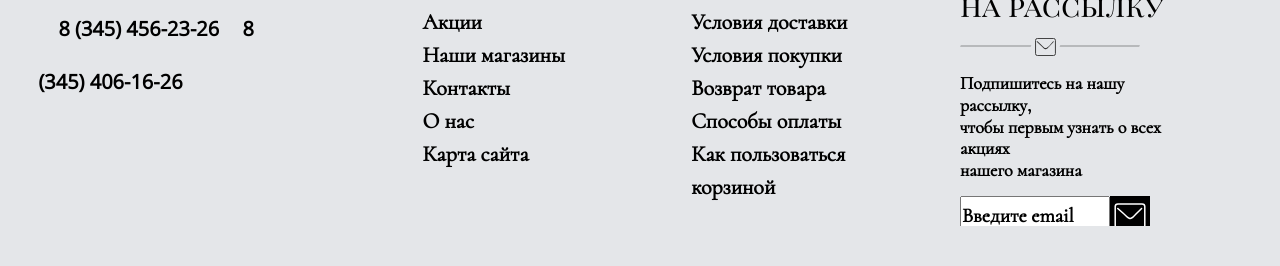
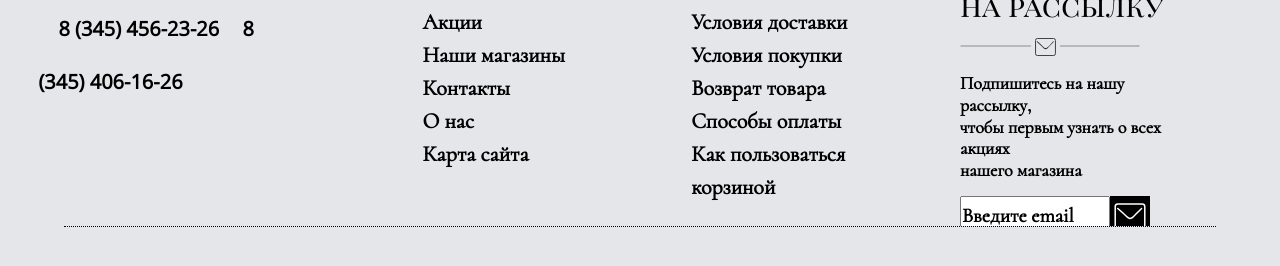
Before and after one commit to a3hack/a3hack.github.io, a plain HTML site: page fashion/index.html in a window 1280 px wide. Shown: the part 3616-3882 px from the top of the page. Drawn offline with nearby package versions, Linux system fonts and the light colour scheme.

Commit message:
Add files via upload

```diff
--- a/fashion/css/style.scss
+++ b/fashion/css/style.scss
@@ -826,6 +826,13 @@ footer{
 #subscribe-submit{
   opacity: 0;
 }
+
+.footer-line{
+	width: 90%;
+  height: 1px;
+  margin: 0 auto;
+  border-top: 1px dotted #000;
+}
 /////////////// Media for large screens START////////////////
 @media (min-width: 1400px){
 	.top-nav-item:nth-child(2) {
```
Also changed, not shown: fashion/css/style.css.
